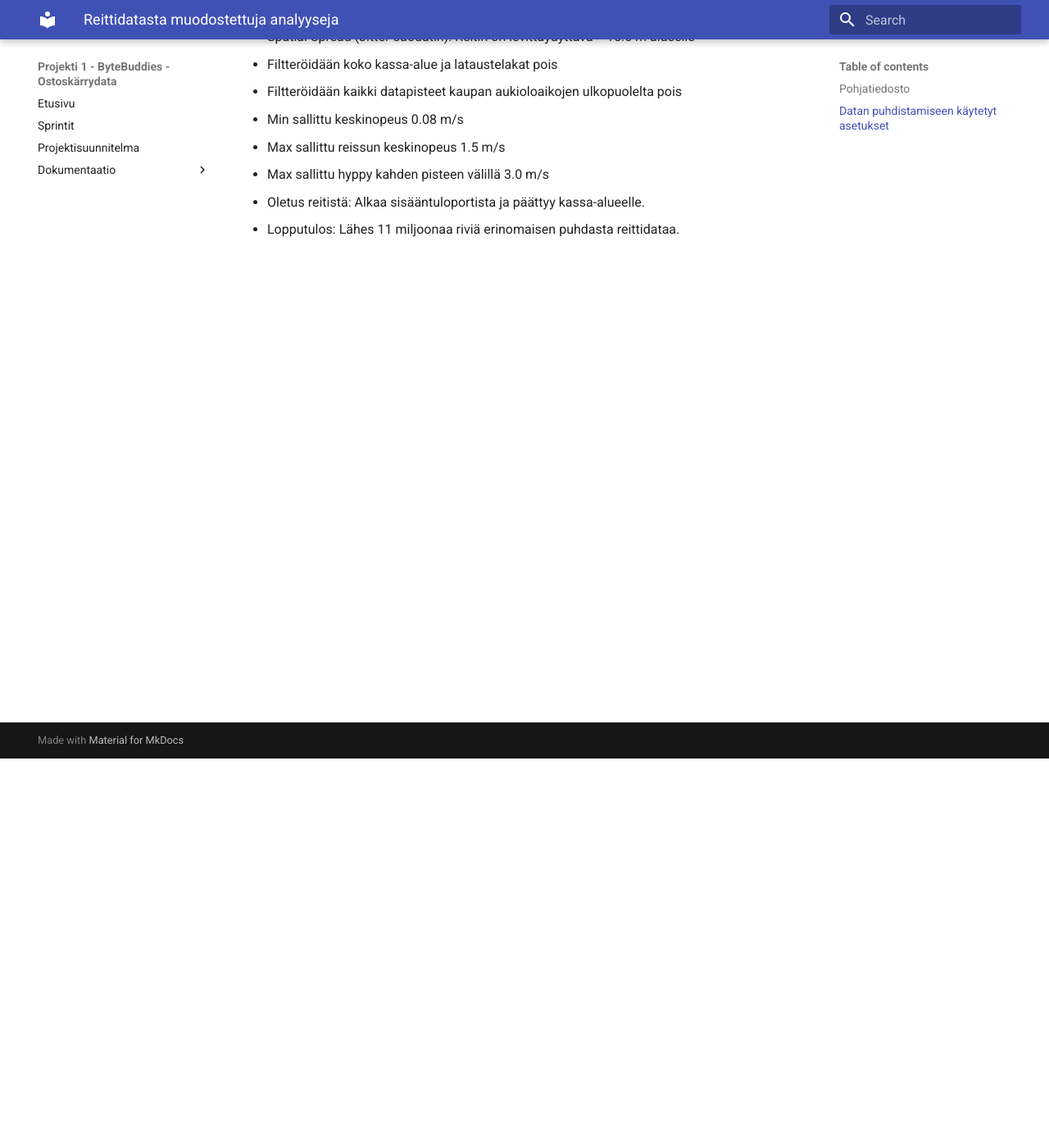
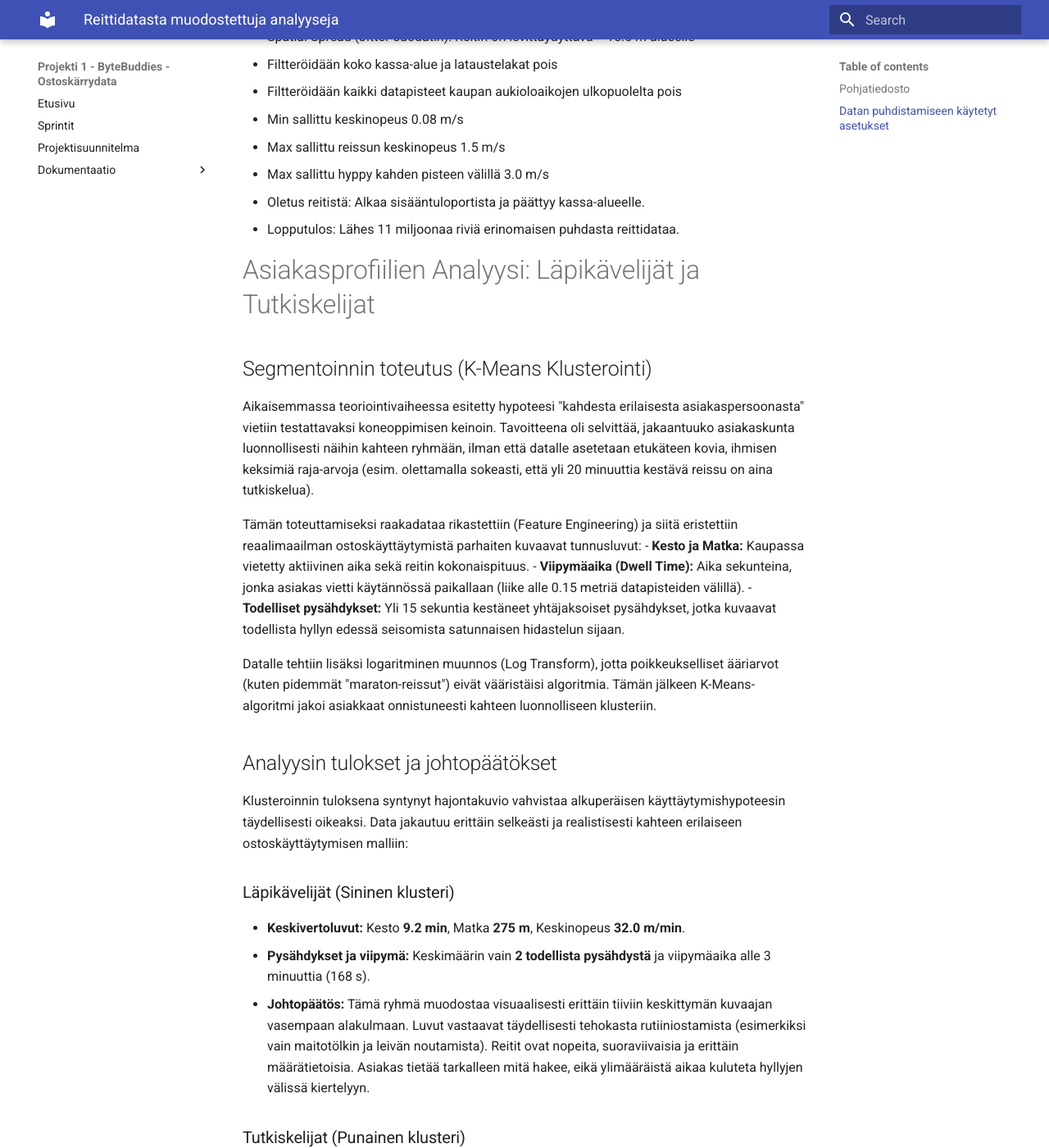
Before and after one commit to mitro54/uwb-shopping-cart-analytics-pipeline, an MkDocs documentation site: the page built from docs/data_analyyseja.md, in a window 1280 px wide and 1400 px high, scrolled down 475 px. Shown: the whole window at 82% size. Built offline with MkDocs 1.6.1 and Material for MkDocs 9.7.7, drawn with Linux system fonts in a browser that asks for light colours; some of the changed text lies outside the part shown.

Commit message:
Add new analysis

```diff
--- a/docs/data_analyyseja.md
+++ b/docs/data_analyyseja.md
@@ -16,3 +16,31 @@
 - Max sallittu hyppy kahden pisteen välillä 3.0 m/s
 - Oletus reitistä: Alkaa sisääntuloportista ja päättyy kassa-alueelle.
 - Lopputulos: Lähes 11 miljoonaa riviä erinomaisen puhdasta reittidataa.
+
+# Asiakasprofiilien Analyysi: Läpikävelijät ja Tutkiskelijat
+
+## Segmentoinnin toteutus (K-Means Klusterointi)
+Aikaisemmassa teoriointivaiheessa esitetty hypoteesi "kahdesta erilaisesta asiakaspersoonasta" vietiin testattavaksi koneoppimisen keinoin. Tavoitteena oli selvittää, jakaantuuko asiakaskunta luonnollisesti näihin kahteen ryhmään, ilman että datalle asetetaan etukäteen kovia, ihmisen keksimiä raja-arvoja (esim. olettamalla sokeasti, että yli 20 minuuttia kestävä reissu on aina tutkiskelua).
+
+Tämän toteuttamiseksi raakadataa rikastettiin (Feature Engineering) ja siitä eristettiin reaalimaailman ostoskäyttäytymistä parhaiten kuvaavat tunnusluvut:
+- **Kesto ja Matka:** Kaupassa vietetty aktiivinen aika sekä reitin kokonaispituus.
+- **Viipymäaika (Dwell Time):** Aika sekunteina, jonka asiakas vietti käytännössä paikallaan (liike alle 0.15 metriä datapisteiden välillä).
+- **Todelliset pysähdykset:** Yli 15 sekuntia kestäneet yhtäjaksoiset pysähdykset, jotka kuvaavat todellista hyllyn edessä seisomista satunnaisen hidastelun sijaan.
+
+Datalle tehtiin lisäksi logaritminen muunnos (Log Transform), jotta poikkeukselliset ääriarvot (kuten pidemmät "maraton-reissut") eivät vääristäisi algoritmia. Tämän jälkeen K-Means-algoritmi jakoi asiakkaat onnistuneesti kahteen luonnolliseen klusteriin.
+
+## Analyysin tulokset ja johtopäätökset
+Klusteroinnin tuloksena syntynyt hajontakuvio vahvistaa alkuperäisen käyttäytymishypoteesin täydellisesti oikeaksi. Data jakautuu erittäin selkeästi ja realistisesti kahteen erilaiseen ostoskäyttäytymisen malliin:
+
+### Läpikävelijät (Sininen klusteri)
+- **Keskivertoluvut:** Kesto **9.2 min**, Matka **275 m**, Keskinopeus **32.0 m/min**.
+- **Pysähdykset ja viipymä:** Keskimäärin vain **2 todellista pysähdystä** ja viipymäaika alle 3 minuuttia (168 s).
+- **Johtopäätös:** Tämä ryhmä muodostaa visuaalisesti erittäin tiiviin keskittymän kuvaajan vasempaan alakulmaan. Luvut vastaavat täydellisesti tehokasta rutiiniostamista (esimerkiksi vain maitotölkin ja leivän noutamista). Reitit ovat nopeita, suoraviivaisia ja erittäin määrätietoisia. Asiakas tietää tarkalleen mitä hakee, eikä ylimääräistä aikaa kuluteta hyllyjen välissä kiertelyyn.
+
+### Tutkiskelijat (Punainen klusteri)
+- **Keskivertoluvut:** Kesto **26.7 min**, Matka **505 m**, Keskinopeus **20.0 m/min**.
+- **Pysähdykset ja viipymä:** Keskimäärin **11 todellista pysähdystä** ja viipymäaika yli 12 minuuttia (765 s).
+- **Johtopäätös:** Tämä ryhmä alkaa luonnollisesti siitä, mihin Läpikävelijät lopettavat. Matkat ja ajat ovat merkittävästi pidempiä, mutta erityisen huomionarvoista on hidastunut keskinopeus ja massiivisesti kasvanut viipymäaika. Tutkiskelija viettää lähes puolet kauppa-ajastaan seisten paikallaan tai erittäin hitaasti liikkuen. Nämä asiakkaat kiertelevät, vertailevat tuotteita ja altistuvat pitkäkestoisesti myymälän heräteostos- ja sesonkitarjonnalle.
+
+!!! success "Datan jalostamisen tuoma lisäarvo"
+    Yksinkertainen keston tai matkan tuijottaminen ei olisi riittänyt näin tarkan ja luotettavan profiilin luomiseen. Ottamalla huomioon **Dwell Time** -mittarin ja suodattamalla esiin vain aidot yli 15 sekunnin pysähdykset, algoritmi kykeni löytämään asiakkaiden todellisen motiivin. Esimerkiksi nopeakin kauppareissu on voitu luokitella tutkiskeluksi, jos asiakas on viettänyt suhteellisen suuren osan ajastaan pysähdyksissä tutkien tiettyä tuoteryhmää.
```
Also changed, not shown: 1 other file.
